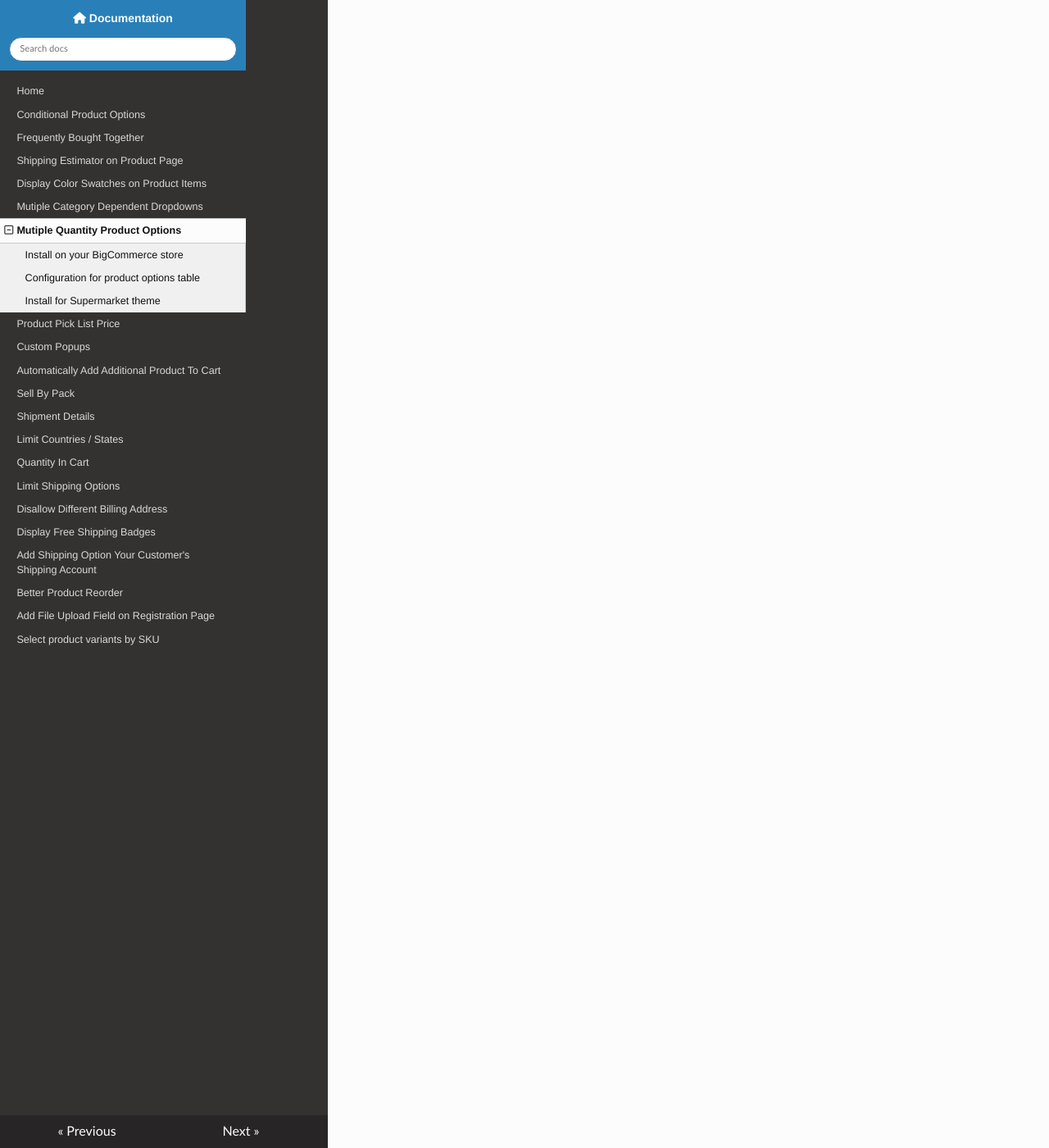
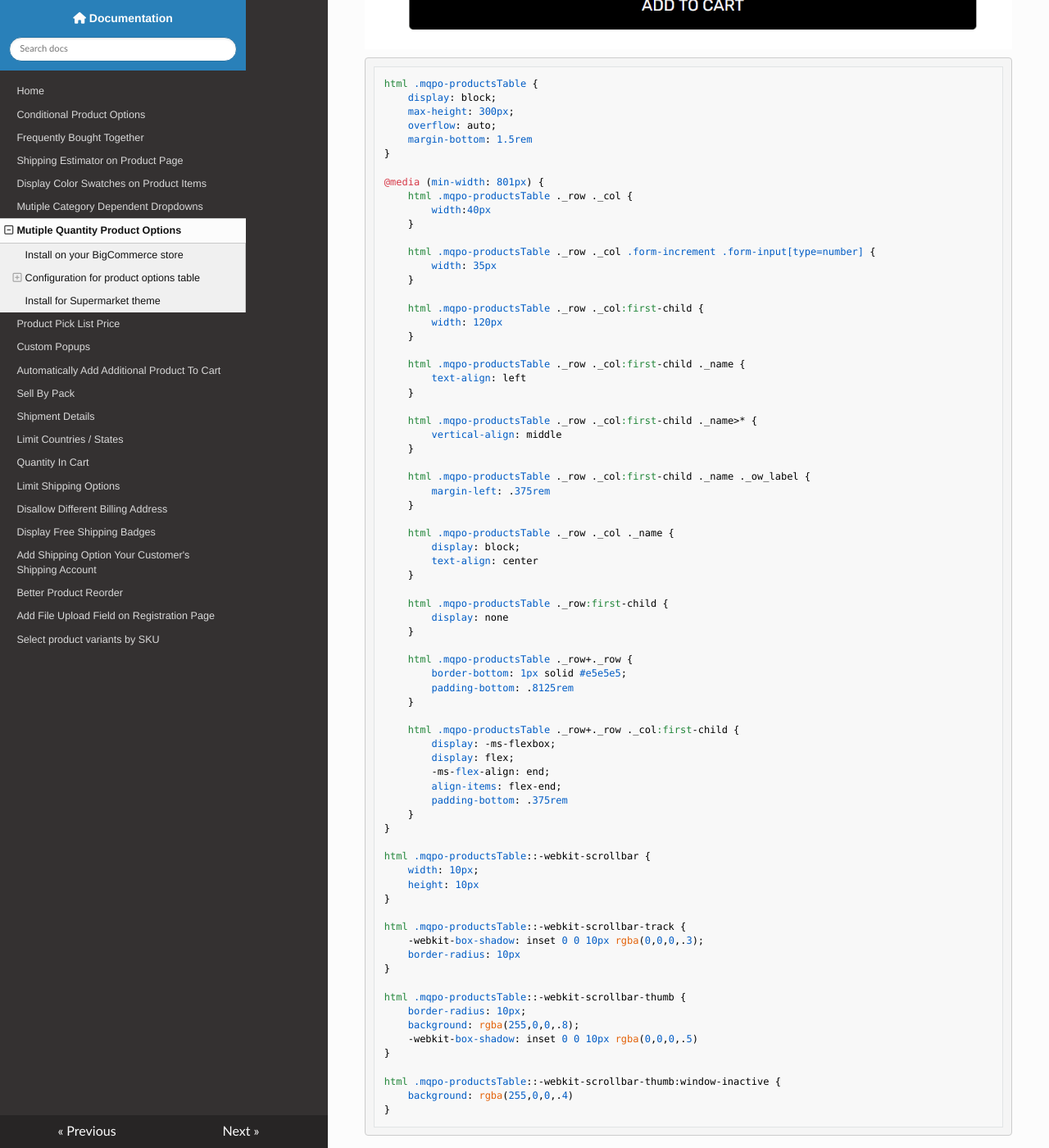
Before and after one commit to tvlgiao/bc-addons-docs, an MkDocs documentation site: the page built from docs/multiple-quantity-product-options.md, in a window 1280 px wide and 1400 px high, scrolled down 5459 px. Shown: the whole window at 82% size. Built offline with MkDocs 1.6.1, drawn with Linux system fonts in a browser that asks for light colours; nearby versions of some CDN libraries; some of the changed text lies outside the part shown.

Commit message:
Alternative style CSS for MQPO

````diff
--- a/docs/multiple-quantity-product-options.md
+++ b/docs/multiple-quantity-product-options.md
@@ -202,6 +202,88 @@
 - `productIds: []`: is an array of the product IDs which enable this feature.
 
 
+### Alternative style CSS
+
+![mqpo-alt-style](img/mqpo-alt-style.png)
+
+```css
+html .mqpo-productsTable {
+    display: block;
+    max-height: 300px;
+    overflow: auto;
+    margin-bottom: 1.5rem
+}
+
+@media (min-width: 801px) {
+    html .mqpo-productsTable ._row ._col {
+        width:40px
+    }
+
+    html .mqpo-productsTable ._row ._col .form-increment .form-input[type=number] {
+        width: 35px
+    }
+
+    html .mqpo-productsTable ._row ._col:first-child {
+        width: 120px
+    }
+
+    html .mqpo-productsTable ._row ._col:first-child ._name {
+        text-align: left
+    }
+
+    html .mqpo-productsTable ._row ._col:first-child ._name>* {
+        vertical-align: middle
+    }
+
+    html .mqpo-productsTable ._row ._col:first-child ._name ._ow_label {
+        margin-left: .375rem
+    }
+
+    html .mqpo-productsTable ._row ._col ._name {
+        display: block;
+        text-align: center
+    }
+
+    html .mqpo-productsTable ._row:first-child {
+        display: none
+    }
+
+    html .mqpo-productsTable ._row+._row {
+        border-bottom: 1px solid #e5e5e5;
+        padding-bottom: .8125rem
+    }
+
+    html .mqpo-productsTable ._row+._row ._col:first-child {
+        display: -ms-flexbox;
+        display: flex;
+        -ms-flex-align: end;
+        align-items: flex-end;
+        padding-bottom: .375rem
+    }
+}
+
+html .mqpo-productsTable::-webkit-scrollbar {
+    width: 10px;
+    height: 10px
+}
+
+html .mqpo-productsTable::-webkit-scrollbar-track {
+    -webkit-box-shadow: inset 0 0 10px rgba(0,0,0,.3);
+    border-radius: 10px
+}
+
+html .mqpo-productsTable::-webkit-scrollbar-thumb {
+    border-radius: 10px;
+    background: rgba(255,0,0,.8);
+    -webkit-box-shadow: inset 0 0 10px rgba(0,0,0,.5)
+}
+
+html .mqpo-productsTable::-webkit-scrollbar-thumb:window-inactive {
+    background: rgba(255,0,0,.4)
+}
+```
+
+
 ## Install for Supermarket theme
 
 Add below options:
````
Also changed, not shown: docs/img/mqpo-alt-style.png (added).
